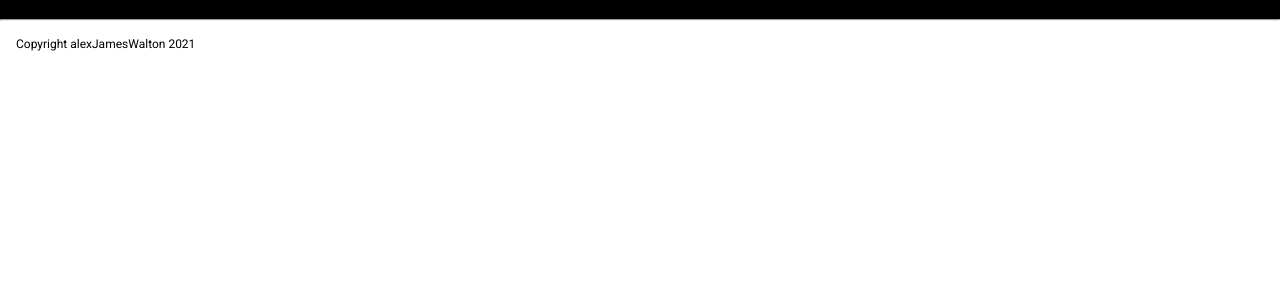
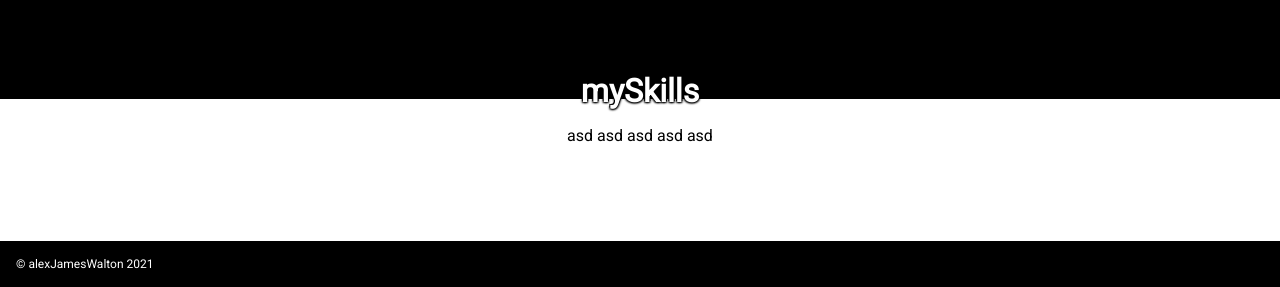
Before and after one commit to alexjameswalton/_myPortfolio, a plain HTML site: page index.html in a window 1280 px wide. Shown: the part 1267-1554 px from the top of the page. Before the commit the page ends 1334 px from the top, so only its background shows below. Drawn offline with Linux system fonts and the light colour scheme.

Commit message:
Added mySkills section

```diff
--- a/index.html
+++ b/index.html
@@ -30,7 +30,6 @@
 
     <main>
 
-
         <section id="megaHeader">
             <h1>Hi.  I'm Alex.</h1>
             <p>#daddy &nbsp #developer &nbsp #disruptor</p>
@@ -43,8 +42,6 @@
             </h2>
             <p>asd asd asd asd asd</p>
         </section>
-
-
 
         <section id="picturesWithBottomCaptions">
             <h2 class="black">
@@ -59,7 +56,7 @@
                     <p>FieldNow</p>
                 </article>
                 <article>
-                    <iframe src="https://player.vimeo.com/video/253962422?title=0&byline=0&portrait=0" width="427" height="240" frameborder="0" allow="autoplay; fullscreen; picture-in-picture" allowfullscreen></iframe>
+                    <iframe src="https://player.vimeo.com/video/253962422?title=0&byline=0&portrait=0" width="320" height="240" frameborder="0" allow="autoplay; fullscreen; picture-in-picture" allowfullscreen></iframe>
                     <h3>Data Analytics @Arcadis</h3>
                     <p>Arcadis GEN</p>
                 </article>
@@ -73,13 +70,15 @@
             </div>
         </section>
 
+        <section id="mySkills">
+            <h2>mySkills</h2>
+            <p>asd asd asd asd asd</p>
+        </section>
 
-
-        <hr>
     </main>
 
     <footer>
-        <p>Copyright alexJamesWalton 2021</p>
+        <p>&#169 alexJamesWalton 2021</p>
     </footer>
 
 </body>
--- a/styles.css
+++ b/styles.css
@@ -120,6 +120,10 @@ h2 {
 
 }
 
+#picturesWithBottomCaptions {
+    padding-bottom: 6rem;
+}
+
 #picturesWithBottomCaptionsContainer {
     display: flex;
     justify-content: center;
@@ -170,7 +174,16 @@ h2 {
     width: 100%;
 }
 
+#mySkills {
+    background-color: white;
+    color: black;
+    text-align: center;
+    padding-bottom: 6rem;
+}
+
 footer p {
     padding: 1rem;
     font-size: 0.75rem;
+    color:white;
+    background-color: black;
 }
```
